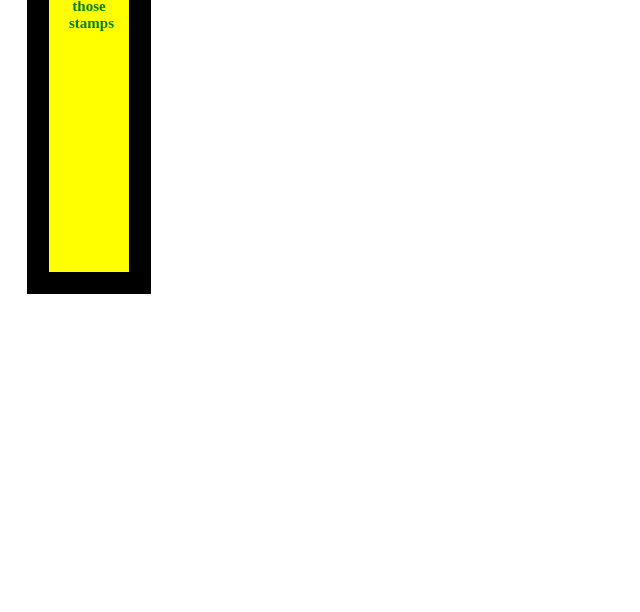
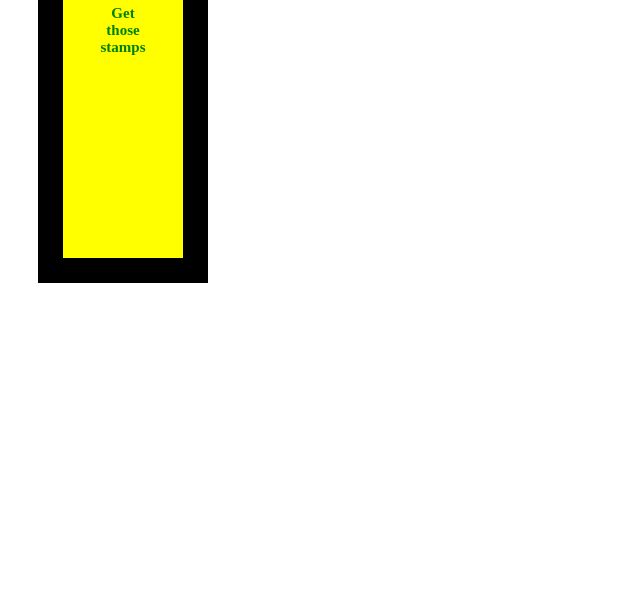
Before and after one commit to Giselle489/day2-mini-poster, a plain HTML site: page index.html in a window 1280 px wide. Shown: the part 188-800 px from the top of the page, without its empty margins (0-640 px from the left). Drawn offline with Linux system fonts and the light colour scheme.

Commit message:
Update style.css

```diff
--- a/style.css
+++ b/style.css
@@ -1,8 +1,8 @@
 .Giselle-L {
-  width: 40px;
-  padding: 20px;
-  border: 22px solid black;
-  margin: 19px;
+  width: 60px;
+  padding: 30px;
+  border: 25px solid black;
+  margin: 30px;
   background-color: yellow;
 
 }
```
